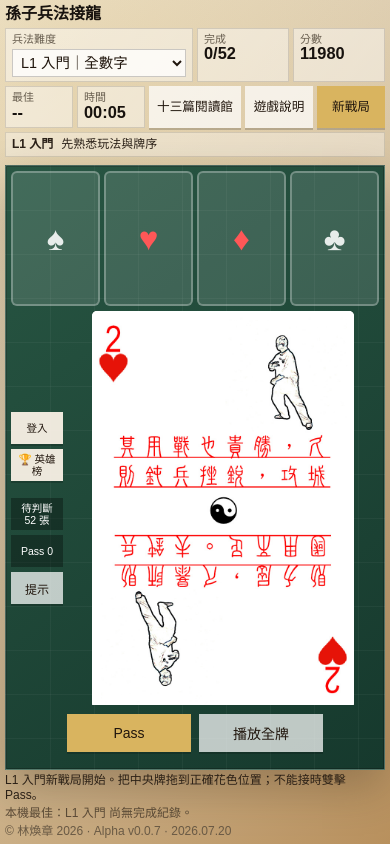
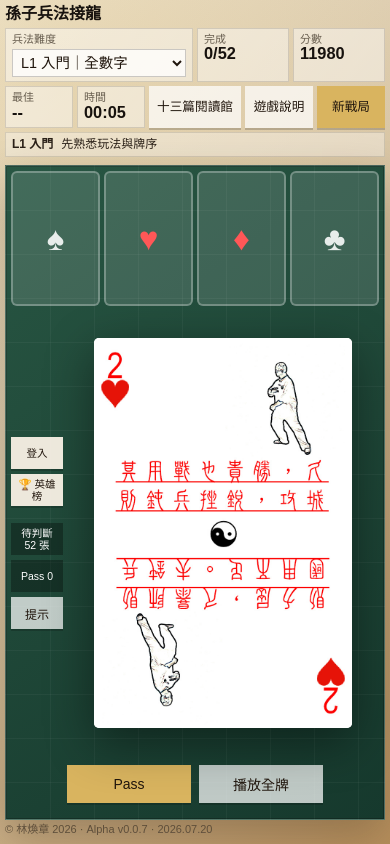
Before and after one commit to rockylinisu/sunzi-solitaire, a plain HTML site: page index.html in a window 390 px wide. Drawn offline with nearby package versions, Linux system fonts and the light colour scheme.

Commit message:
chore: load mobile main layout tuning

```diff
--- a/index.html
+++ b/index.html
@@ -197,5 +197,6 @@
     <script src="supabase-client.js?v=phase3b-0.0.7"></script>
     <script src="phase3b-cloud.js?v=phase3b-0.0.7"></script>
     <script src="phase3c-ui.js?v=phase3c-ui-1"></script>
+    <script src="phase3c-main-layout.js?v=phase3c-main-1"></script>
   </body>
 </html>
```
